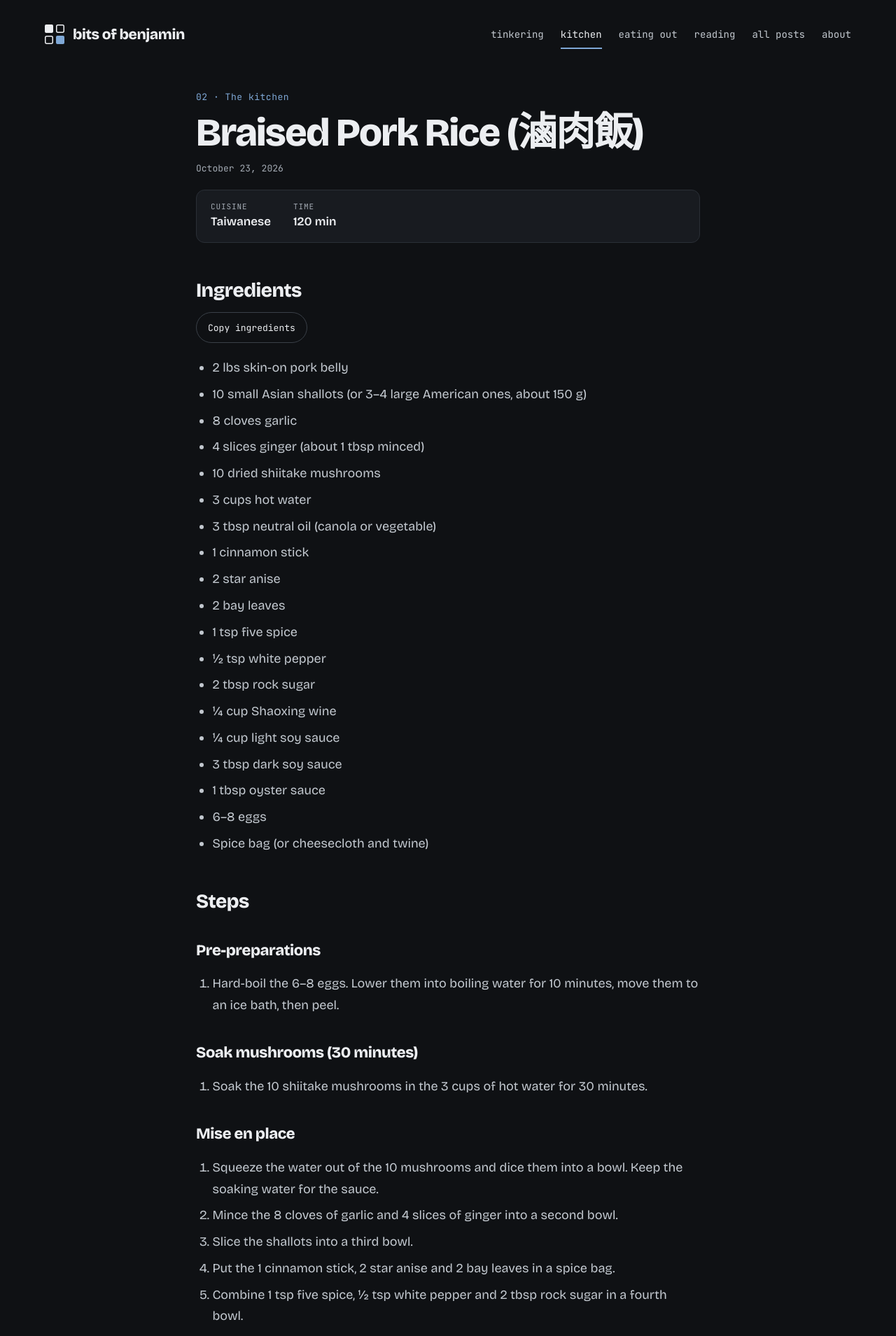
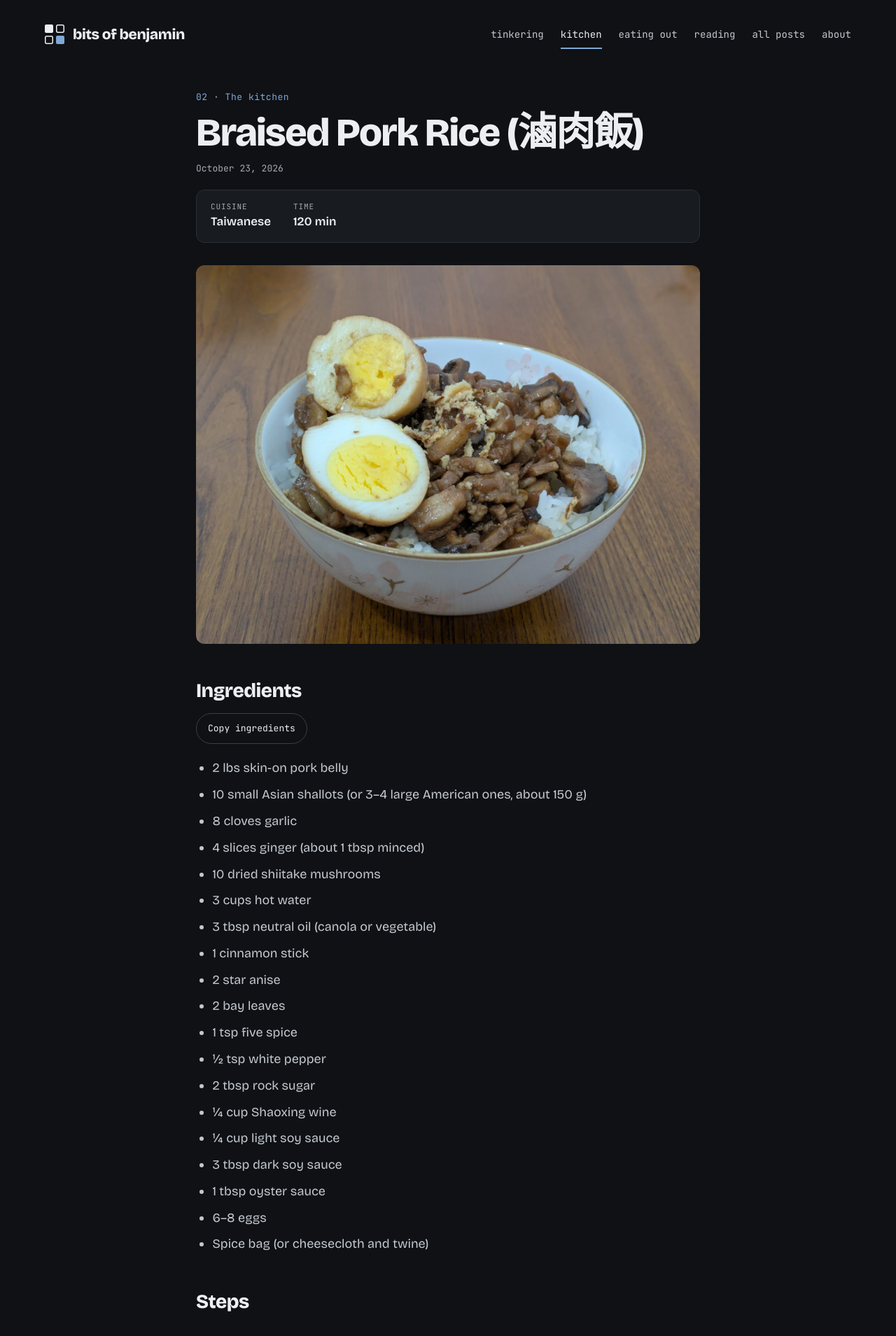
Before and after one commit to bergesonben/bergesonben.github.io, a Jekyll site: the page built from _posts/2026-10-23-braised-pork-rice.md, in a window 1280 px wide. Shown: the top 1909 px of the page at 70% size. Built offline with Jekyll 4.4.1, drawn with Linux system fonts in a browser that asks for light colours.

Commit message:
Add photo to braised pork rice recipe (#3)
Co-Authored-By: Claude Opus 5.5 <noreply@anthropic.com>
Claude-Session: https://claude.ai/code/session_01DajYXQkdVYYFZdf3bZmQWB

```diff
--- a/_posts/2026-10-23-braised-pork-rice.md
+++ b/_posts/2026-10-23-braised-pork-rice.md
@@ -5,9 +5,11 @@ cuisine: Taiwanese
 time_minutes: 120
 serves:
 summary: Pork belly braised with shallots, shiitake, soy and five spice, with eggs simmered in the sauce.
-image:
-image_alt:
+image: /assets/img/posts/braised-pork-rice/braised-pork-rice.jpg
+image_alt: Braised pork rice topped with a halved soy-braised egg and fried shallots
 ---
+
+![Braised pork rice topped with a halved soy-braised egg and fried shallots](/assets/img/posts/braised-pork-rice/braised-pork-rice.jpg)
 
 ## Ingredients
 
```
Also changed, not shown: assets/img/posts/braised-pork-rice/braised-pork-rice.jpg (added).
